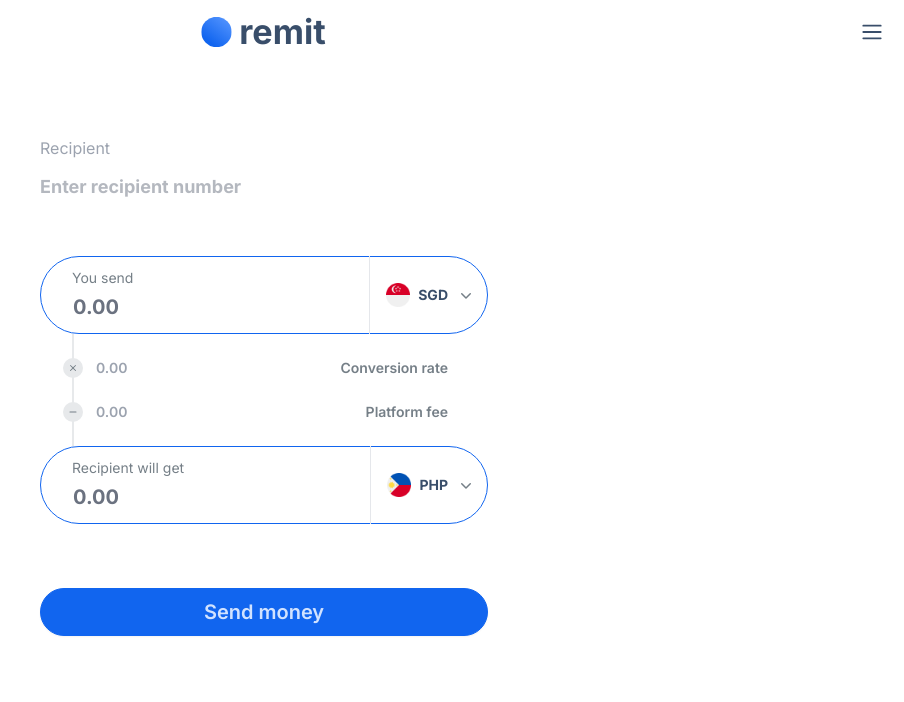
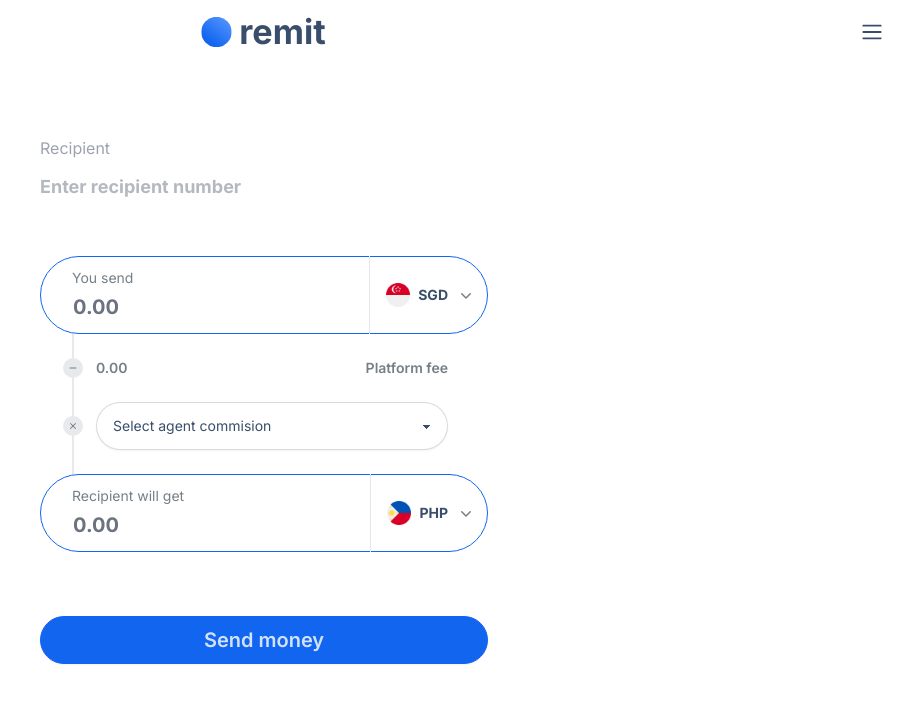
Before and after one commit to p33r-zph1/remit-frontend, a React (Vite) app: page / in a window 1280 px wide. Shown: the top 702 px of the page, without its empty margins (376-1280 px from the left). Built offline with nearby package versions, Linux system fonts and the light colour scheme.

Commit message:
refactor: send money

```diff
--- a/src/App.tsx
+++ b/src/App.tsx
@@ -40,7 +40,7 @@ export default function App() {
           </span>
           <input
             type="text"
-            className="rounded-full font-bold border-brand pl-8 pt-9 pb-3 text-xl"
+            className="rounded-full font-bold border-brand pl-8 pt-9 pb-3 text-xl transition-shadow duration-200"
             placeholder="0.00"
           />
 
@@ -61,28 +61,36 @@ export default function App() {
           <div className="space-y-6 py-6">
             <div className="flex items-center justify-between pl-14 pr-4 lg:pr-10">
               <div className="absolute left-6 -ml-px h-5 w-5 rounded-full bg-[#E7E9EB] p-1">
+                <MinusIcon
+                  className="h-full w-full text-sleep-200"
+                  strokeWidth={2}
+                />
+              </div>
+              <span className="text-sm font-semibold text-sleep-200 w-1/2 truncate">
+                0.00
+              </span>
+              <span className="text-sm font-semibold text-sleep-200">
+                Platform fee
+              </span>
+            </div>
+
+            <div className="flex items-center justify-between pl-14 pr-4 lg:pr-10">
+              <div className="absolute left-6 -ml-px h-5 w-5 rounded-full bg-[#E7E9EB] p-1">
                 <XMarkIcon
                   className="h-full w-full text-sleep-200"
                   strokeWidth={2}
                 />
               </div>
-              <span className="text-sm font-semibold text-sleep-100">0.00</span>
-              <span className="text-sm font-semibold text-sleep-200">
-                Conversion rate
-              </span>
-            </div>
+              <select className="select w-full focus:outline-none select-bordered rounded-full shadow-sm hover:shadow-md duration-200">
+                <option disabled selected>
+                  Select agent commision
+                </option>
 
-            <div className="flex items-center justify-between pl-14 pr-4 lg:pr-10">
-              <div className="absolute left-6 -ml-px h-5 w-5 rounded-full bg-[#E7E9EB] p-1">
-                <MinusIcon
-                  className="h-full w-full text-sleep-200"
-                  strokeWidth={2}
-                />
-              </div>
-              <span className="text-sm font-semibold text-sleep-100">0.00</span>
-              <span className="text-sm font-semibold text-sleep-200">
-                Platform fee
-              </span>
+                <option>0.3% - Agent 6443</option>
+                <option>0.5% - Agent 2887</option>
+                <option>0.8% - Agent 2341</option>
+                <option>1% - Agent 8211</option>
+              </select>
             </div>
           </div>
         </div>
@@ -93,7 +101,7 @@ export default function App() {
           </span>
           <input
             type="text"
-            className="rounded-full font-bold border-brand pl-8 pt-9 pb-3 text-xl"
+            className="rounded-full font-bold border-brand pl-8 pt-9 pb-3 text-xl transition-shadow duration-200"
             placeholder="0.00"
           />
 
```
